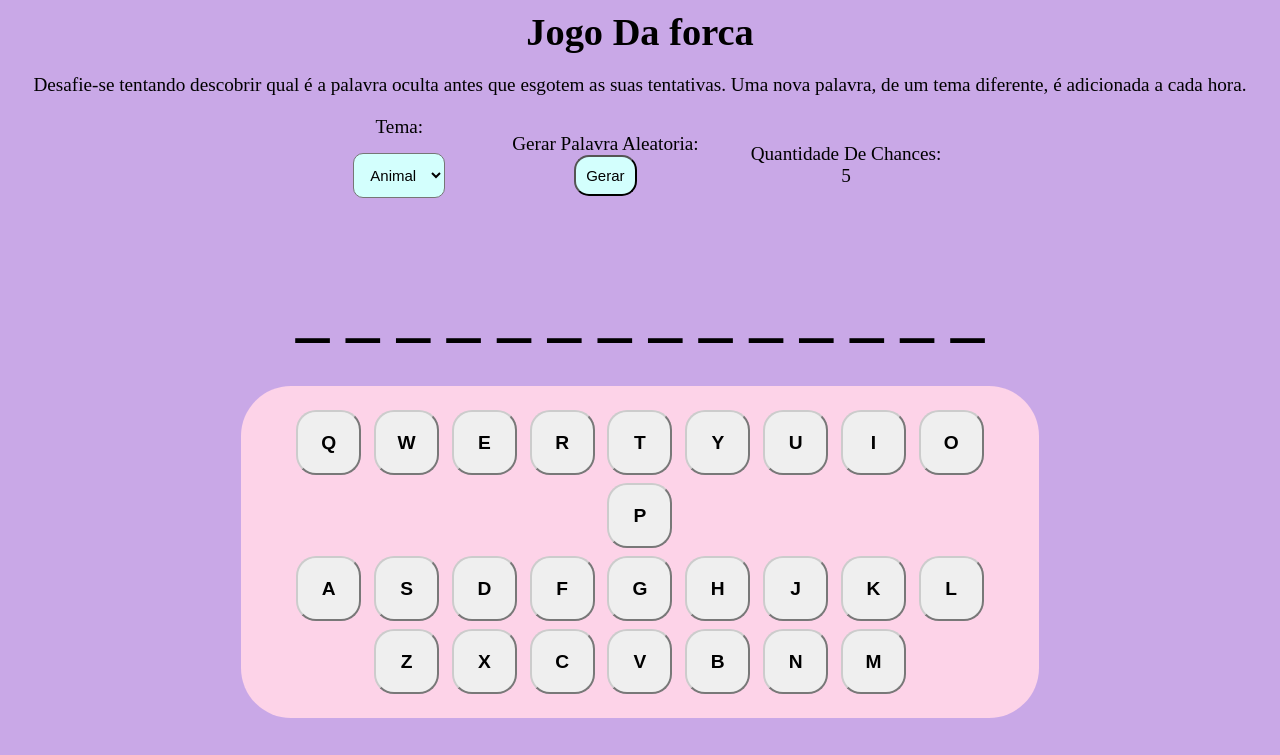
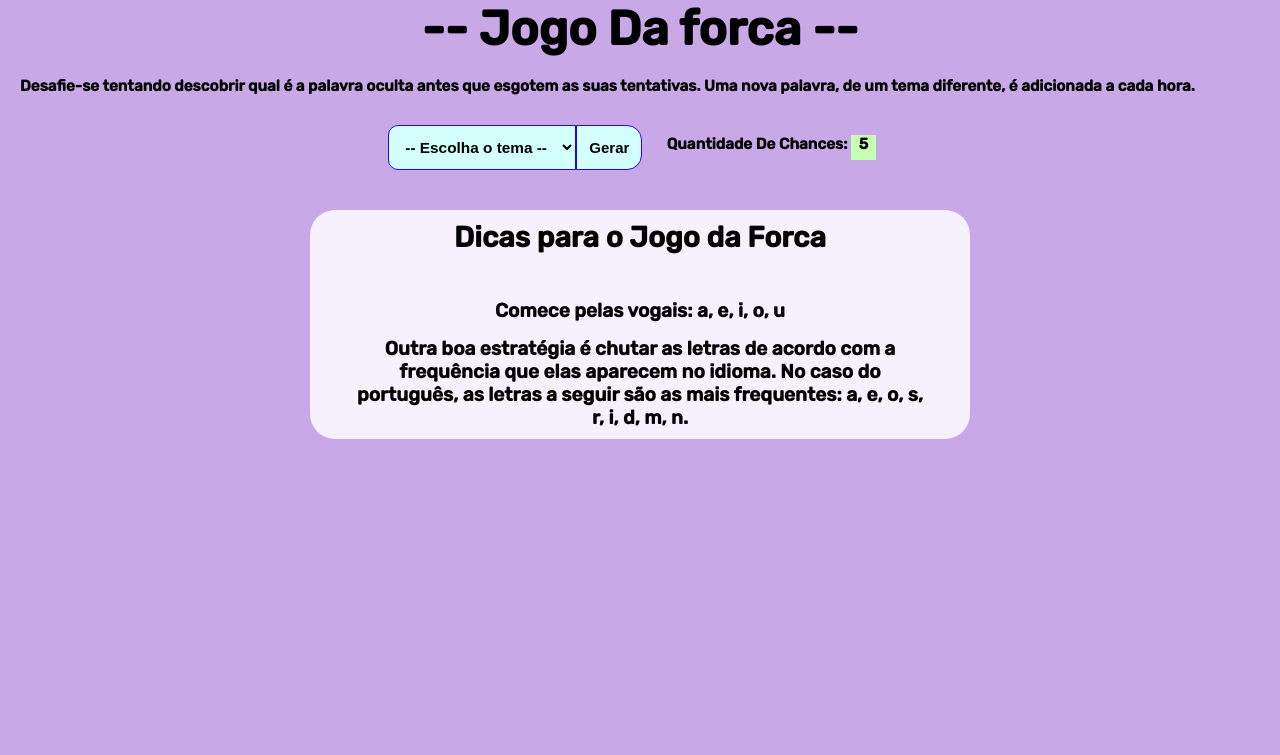
Before and after one commit to Amandalfs/jogodaforca, a plain HTML site: page index.html in a window 1280 px wide. Shown: the top 755 px of the page. Drawn offline with Linux system fonts and the light colour scheme.

Commit message:
Version 1.4 Gerar palavra aleatoria de acordo com thema, dar erro se a pessoa nao escolher nada

```diff
--- a/index.html
+++ b/index.html
@@ -10,21 +10,16 @@
 </head>
 <body>
     <div class="container-form">
-        <h1>Jogo Da forca</h1>
+        <h1>-- Jogo Da forca -- </h1>
         <p>Desafie-se tentando descobrir qual é a palavra oculta antes que esgotem as suas tentativas. Uma nova palavra, de um tema diferente, é adicionada a cada hora.</p>
         <div class="container-form-etc">
-            <div>
-                <label for="">Tema: </label>
-                <select name="" id="">
+                <select class="themeSelect" name="" id="">
+                    <option value="">-- Escolha o tema --</option>
                     <option value="animal">Animal</option>
                     <option value="fruta">Fruta</option>
                 </select>
-            </div>
-            <form class="form-generetor-word" action="">
-                <label for="">Gerar Palavra Aleatoria:</label>
                 <button class="btnGenerator">Gerar</button>
-            </form>
-            <p>Quantidade De Chances: 5</p>
+                <p>Quantidade De Chances: <span class="container-form-etc-span">5</span> </p>
         </div>
     </div>
     <div class="panel-game">
@@ -72,6 +67,6 @@
                 <p>Outra boa estratégia é chutar as letras de acordo com a frequência que elas aparecem no idioma. No caso do português, as letras a seguir são as mais frequentes: a, e, o, s, r, i, d, m, n.</p>
             </div>
     </div>
-    <script src="scripts/forca.js"></script>
+    <script type="module" src="scripts/forca.js"></script>
 </body>
 </html>
--- a/scripts/forca.js
+++ b/scripts/forca.js
@@ -1,3 +1,36 @@
 import {bancoDeDadosThemeWord} from "./bancoDeDados.js";
 
 console.log(bancoDeDadosThemeWord[0].fruta[80])
+let word = '';
+
+const btnGenerator = document.querySelector('.btnGenerator');
+btnGenerator.addEventListener('click', () => {
+    word = randowWord(word);
+
+})
+
+function randowWord(word){
+    const theme = document.querySelector('.themeSelect').value;
+    const panelGame = document.querySelector('.panel-game');
+    let wordinscriber = document.querySelector('.panel-wcord-insriber');
+    panelGame.style.display = 'none';
+    wordinscriber.innerHTML = '';
+    if(theme==='animal') {
+        panelGame.style.display = 'block';
+        let num = (Math.random()*(bancoDeDadosThemeWord[0].animal.length)).toFixed(0);
+        for(let el of bancoDeDadosThemeWord[0].animal[num]) {
+            wordinscriber.innerHTML += `_ `;
+        }
+        return word = bancoDeDadosThemeWord[0].animal[num];
+    } else if(theme==='fruta') {
+        panelGame.style.display = 'block';
+        let num = (Math.random()*(bancoDeDadosThemeWord[0].fruta.length)).toFixed(0);
+        for(let el of bancoDeDadosThemeWord[0].animal[num]) {
+            wordinscriber.innerHTML += `_ `;
+        }
+        return word = bancoDeDadosThemeWord[0].animal[num];
+    } else {
+        alert("Escolha o tema para iniciar o jogo");
+    }
+
+}
--- a/style/style.css
+++ b/style/style.css
@@ -1,13 +1,19 @@
+@import url('https://fonts.googleapis.com/css2?family=Roboto+Condensed&family=Rubik:wght@500&display=swap');
+
+
 *{
     padding: 0;
     margin: 0 auto;
     text-decoration: none;
     list-style: none;
+    border: none;
 }
 
 body {
     background-color: rgb(201, 168, 231);
     font-size: 1.2em;
+    font-family: 'Roboto Condensed', sans-serif;
+    font-family: 'Rubik', sans-serif;
 }
 
 .panel-game {
@@ -21,29 +27,46 @@ body {
     text-align: center;
     padding: 10px;
     margin: 10px;
-    display: block;
+    display: none;
 }
 
 .container-form {
-    text-align: center;
-    padding: 5px;
-    margin: 5px auto;
+    margin: 0 auto;
+    display: flex;
+    flex-direction: column;
+
+}
+
+.container-form h1 {
+    font-size: 2.5em;
 }
 
 .container-form p{
     margin: 10px;
     padding: 10px;
-}
-.container-form select{
-    font-size: 15px;
-    margin: 15px;
-    padding: 12px;
-    border-radius: 10px;
-    background-color: rgb(211, 255, 253);
+    font-weight: 700;
+    font-size: 0.8em;
+
 }
 
-.btnGenerator {
-    padding: 10px;
+.container-form-etc-span {
+    background-color: rgb(196, 255, 178);
+    height: 25px;
+    width: 25px;
+    display: inline-block;
+    text-align: center;
+}
+
+.container-form select{
+    height: 45px;
+    font-weight: 700;
+    font-size: 0.8em;
+    padding: 12px;
+    border-radius: 10px 0 0 10px;
+    background-color: rgb(211, 255, 253);
+    border: 1px double rgb(38, 0, 255);
+    justify-self: 0;
+    margin-right: 0;
 }
 
 .container-game-word {
@@ -113,12 +136,23 @@ body {
     display: flex;
     align-items: center;
     justify-content: space-around;
-    gap: 2px;
-    width: 51%;
+    width: 40%;
 }
 
 .container-form-etc button {
+    justify-self: 0;
+    margin-left: 0;
+    height: 45px;
+    font-weight: 700;
+    font-size: 0.8em;
+    padding: 12px;
     font-size: 15px;
-    border-radius: 15px;
+    border-radius: 0 15px 15px 0;
     background-color: rgb(211, 255, 253);
+    border: 1px double rgb(38, 0, 255);
 }
+
+.markcolor {
+    background-color: greenyellow;
+    padding: 2px;
+}
```
Also changed, not shown: 1 other file.
